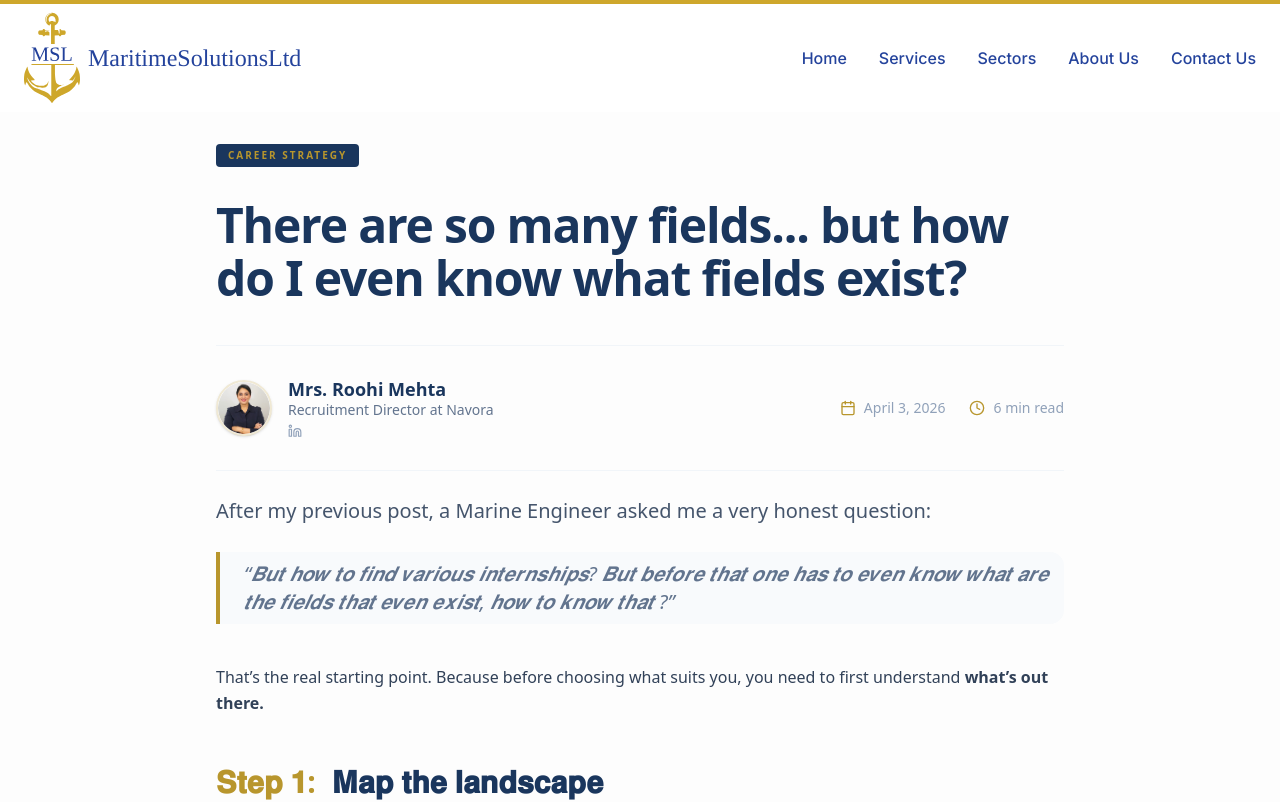
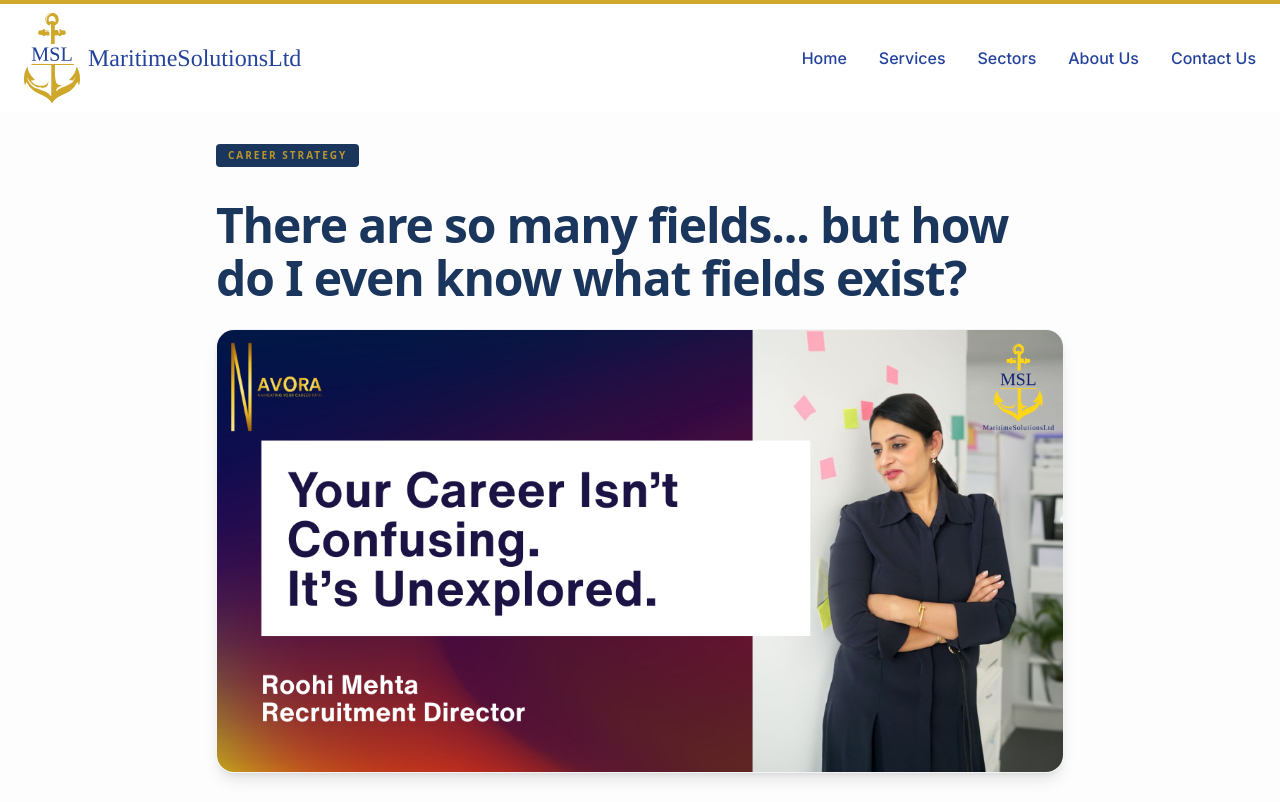
Before and after one commit to anand129-dev/MSL-Navora, a Next.js app in the folder client/: page /blog/your-career-isnt-confusing-its-unexplored in a window 1280 px wide. Shown: the top 802 px of the page. Built offline with nearby package versions, Linux system fonts and the light colour scheme.

Commit message:
added banner image for blog

```diff
--- a/client/app/(public)/blog/your-career-isnt-confusing-its-unexplored/Article.tsx
+++ b/client/app/(public)/blog/your-career-isnt-confusing-its-unexplored/Article.tsx
@@ -76,7 +76,7 @@ const Article = () => {
           style={{ width: `${scrollProgress}%` }}
         />
 
-        <div className="max-w-4xl mx-auto px-6 pt-8 pb-20">
+        <div className="max-w-4xl mx-auto px-6 pt-8 pb-8">
           {/* Article Header */}
           <header className="mb-6">
             <div className="flex items-center justify-between mb-8">
@@ -87,12 +87,20 @@ const Article = () => {
               </div>
             </div>
 
-            <h1 className="text-4xl md:text-4xl lg:text-5xl font-extrabold text-[#1A365D] leading-[1.1] mb-10 tracking-tight">
+            <h1 className="text-4xl md:text-4xl lg:text-5xl font-extrabold text-[#1A365D] leading-[1.1] mb-6 tracking-tight">
               There are so many fields... but how do I even know what fields exist?
-              {/* “𝐓𝐡𝐞𝐫𝐞 𝐚𝐫𝐞 𝐬𝐨 𝐦𝐚𝐧𝐲 𝐟𝐢𝐞𝐥𝐝𝐬… 𝐛𝐮𝐭 𝐡𝐨𝐰 𝐝𝐨 𝐈 𝐞𝐯𝐞𝐧 𝐤𝐧𝐨𝐰 𝐰𝐡𝐚𝐭 fields 𝐞𝐱𝐢𝐬𝐭?” */}
             </h1>
+    {/* Aritle Banner */}
+          {/* Banner Image */}
+        <div className="mb-8">
+          <img
+            src="/banner/your-career-isnt-confusing-its-unexplored.png"
+            alt="Your Career Isn’t Confusing. It’s Unexplored."
+            className="w-full h-auto rounded-2xl object-cover shadow-lg border border-slate-100 hover:scale-[1.02] transition-transform duration-500"
+          />
+        </div>
 
-            <div className="flex flex-col md:flex-row md:items-center justify-between gap-6 border-y border-slate-100 py-8">
+            <div className="flex flex-col md:flex-row md:items-center justify-between gap-6 border-y border-slate-100 py-2">
               <div className="flex items-center gap-4">
                 <img
                   src={author.image}
```
